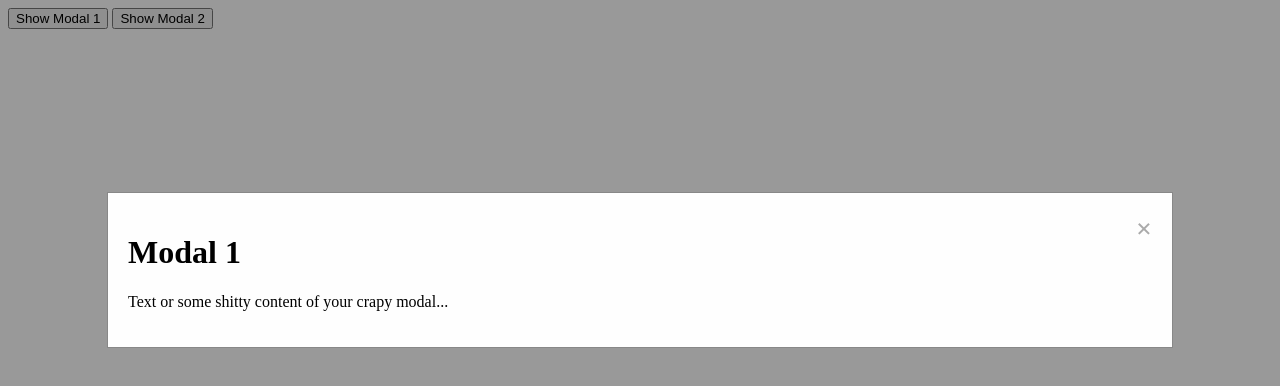
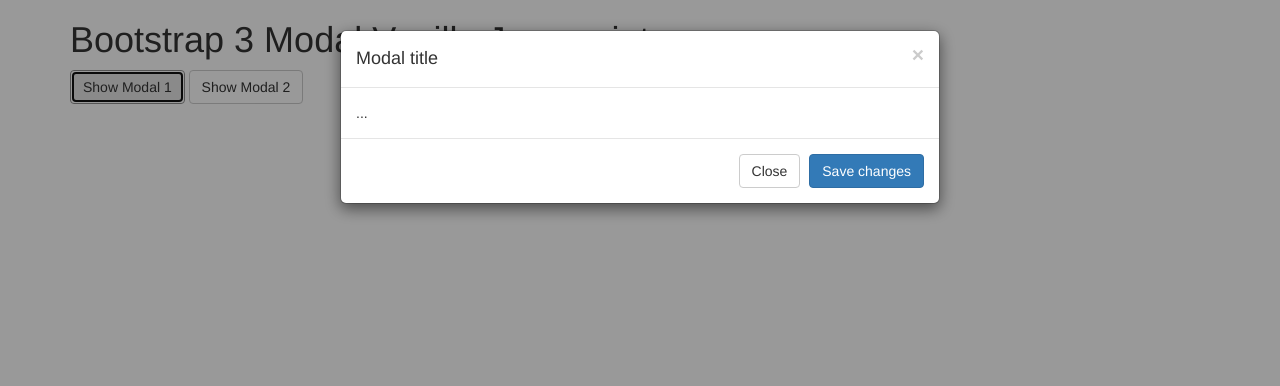
Before and after one commit to antonrodin/modal-vanilla-js, a plain HTML site: page index.html in a window 1280 px wide. Both pictures are taken after a click on the button "Show Modal 1". Drawn offline with nearby package versions, Linux system fonts and the light colour scheme.

Commit message:
Working Bootstrap 3 Modal with Vanilla JS, No shit added

```diff
--- a/app.js
+++ /dev/null
@@ -1,14 +0,0 @@
-const button1 = document.getElementById('show-modal-1');
-const button2 = document.getElementById('show-modal-2');
-const modal1 = new Modal('my-modal-1');
-const modal2 = new Modal('my-modal-2');
-
-button1.addEventListener('click', e => {
-    e.preventDefault();
-    modal1.show();
-});
-
-button2.addEventListener('click', e => {
-    e.preventDefault();
-    modal2.show();
-});
--- a/index.html
+++ b/index.html
@@ -1,35 +1,90 @@
 <!DOCTYPE html>
 <html lang="en">
+
 <head>
     <meta charset="UTF-8">
     <meta name="viewport" content="width=device-width, initial-scale=1.0">
     <meta http-equiv="X-UA-Compatible" content="ie=edge">
-    <title>Modal with Vanilla JS & CSS</title>
-    <link rel="stylesheet" href="modal.css">
+    <title>Modal with Vanilla JS & Bootstrap 3 CSS</title>
+    <!-- Latest compiled and minified CSS -->
+    <link rel="stylesheet" href="https://maxcdn.bootstrapcdn.com/bootstrap/3.3.7/css/bootstrap.min.css" integrity="sha384-BVYiiSIFeK1dGmJRAkycuHAHRg32OmUcww7on3RYdg4Va+PmSTsz/K68vbdEjh4u"
+        crossorigin="anonymous">
 </head>
+
 <body>
 
-    <div class="modal-azr" id="my-modal-1">
-        <div class="modal-azr-content">
-            <span class="close-modal">&times;</span>
-            <h1>Modal 1</h1>
-            <p>Text or some shitty content of your crapy modal...</p>
+    <div class="container">
+
+        <div class="modal fade" id="my-modal-1">
+            <div class="modal-dialog">
+                <div class="modal-content">
+                    <div class="modal-header">
+                        <button type="button" class="close close-modal">
+                            &times;
+                        </button>
+                        <h4 class="modal-title" id="myModalLabel">Modal title</h4>
+                    </div>
+                    <div class="modal-body">
+                        ...
+                    </div>
+                    <div class="modal-footer">
+                        <button type="button" class="btn btn-default close-modal">Close</button>
+                        <button type="button" class="btn btn-primary">Save changes</button>
+                    </div>
+                </div>
+            </div>
         </div>
+
+        <div class="modal fade" id="my-modal-2">
+                <div class="modal-dialog">
+                    <div class="modal-content">
+                        <div class="modal-header">
+                            <button type="button" class="close close-modal">
+                                &times;
+                            </button>
+                            <h4 class="modal-title" id="myModalLabel">Modal title</h4>
+                        </div>
+                        <div class="modal-body">
+                            ...
+                        </div>
+                        <div class="modal-footer">
+                            <button type="button" class="btn btn-default close-modal">Close</button>
+                            <button type="button" class="btn btn-primary">Save changes</button>
+                        </div>
+                    </div>
+                </div>
+            </div>
+
+        <h1>Bootstrap 3 Modal Vanilla Javascript</h1>
+        <button class="btn btn-default" type="button" id="show-modal-1">Show Modal 1</button>
+        <button class="btn btn-default" type="button" id="show-modal-2">Show Modal 2</button>
     </div>
 
-    <div class="modal-azr" id="my-modal-2">
-        <div class="modal-azr-content">
-            <span class="close-modal">&times;</span>
-            <h1>Modal 2</h1>
-            <p>Text or some shitty content of your crapy modal...</p>
-        </div>
-    </div>
+    <script src="modal.js"></script>
+    <script>
 
+        try {
 
-    <button type="button" id="show-modal-1">Show Modal 1</button>
-    <button type="button" id="show-modal-2">Show Modal 2</button>
+            const button1 = document.getElementById('show-modal-1');
+            const button2 = document.getElementById('show-modal-2');
+            const modal1 = new Modal('my-modal-1');
+            const modal2 = new Modal('my-modal-2');
 
-    <script src="modal.js"></script>
-    <script src="app.js"></script>
+            button1.addEventListener('click', e => {
+                e.preventDefault();
+                modal1.show();
+            });
+
+            button2.addEventListener('click', e => {
+                e.preventDefault();
+                modal2.show();
+            });
+
+        } catch(e) {
+            console.log(e);
+        }
+
+    </script>
 </body>
+
 </html>
--- a/modal.css
+++ /dev/null
@@ -1,42 +0,0 @@
-/**
-*   (https://www.w3schools.com/howto/howto_css_modals.asp)
-*   Very easy CSS, from w3schools, two containers, the
-*   first one covering all page with some opacity and Z-INDEX: 1,
-*   and inside other container, in the middle.
-*   Also the close button, in the top right cornet...
-*/
-
-.modal-azr {
-    display: none;
-    position: fixed;
-    z-index: 1;
-    left: 0;
-    top: 0;
-    width: 100%;
-    height: 100%;
-    overflow: auto;
-    background-color: black;
-    background-color: rgba(0,0,0,0.4); /* Black  with opacity */
-}
-
-.modal-azr-content {
-    background-color: #fefefe;
-    margin: 15% auto;
-    padding: 20px;
-    border: 1px solid #888;
-    width: 80%;
-}
-
-/* The Close Button */
-.close-modal {
-    color: #aaa;
-    float: right;
-    font-size: 28px;
-    font-weight: bold;
-}
-
-.close-modal:hover, .close-modal:focus {
-    color: black;
-    text-decoration: none;
-    cursor: pointer;
-}
--- a/modal.js
+++ b/modal.js
@@ -5,12 +5,16 @@
         this.elem.addEventListener('click', e => {
             if (e.target.classList.contains('close-modal')) {
                 this.elem.style.display = "none";
+                this.elem.classList.remove('in');
+                this.elem.style.backgroundColor = "rgba(0, 0, 0, 1)";
             }
         })
     }
 
     show() {
         this.elem.style.display = "block";
+        this.elem.classList.add('in');
+        this.elem.style.backgroundColor = "rgba(0, 0, 0, 0.4)";
     }
 
 }
```
